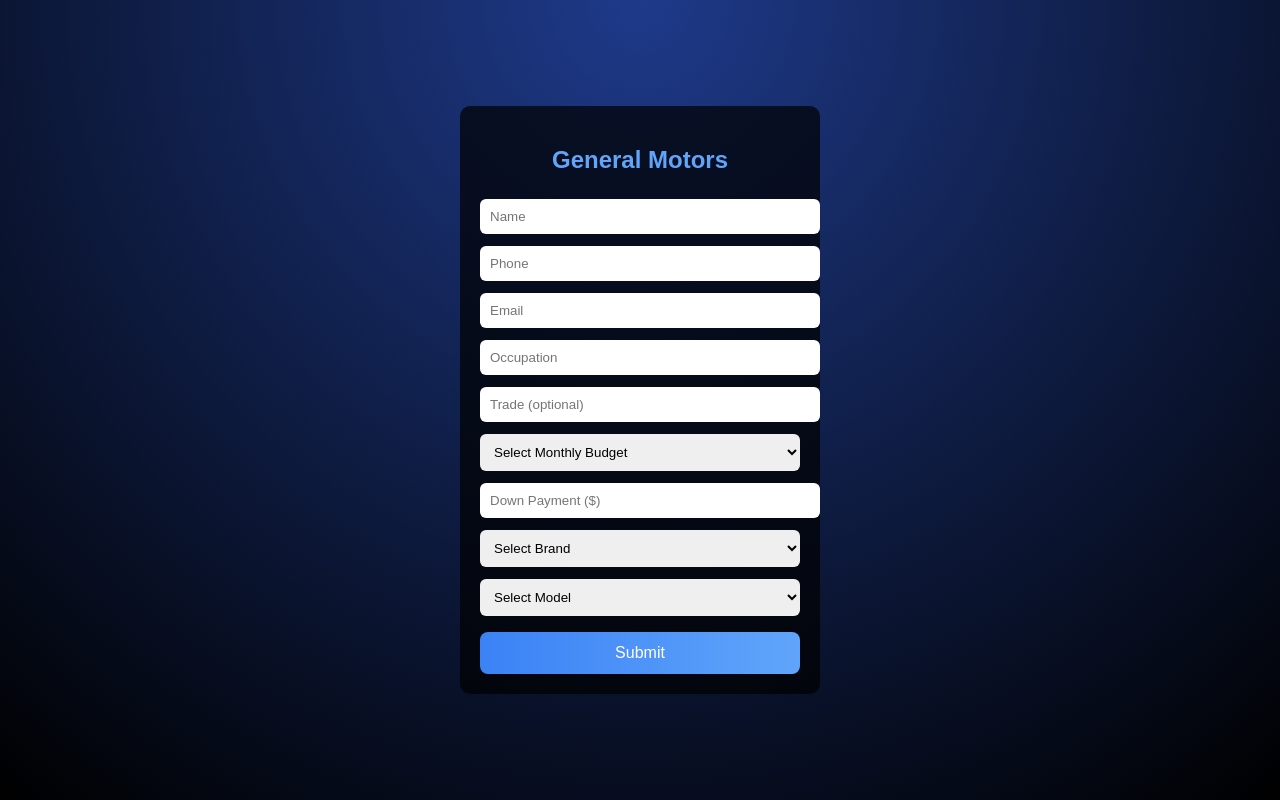
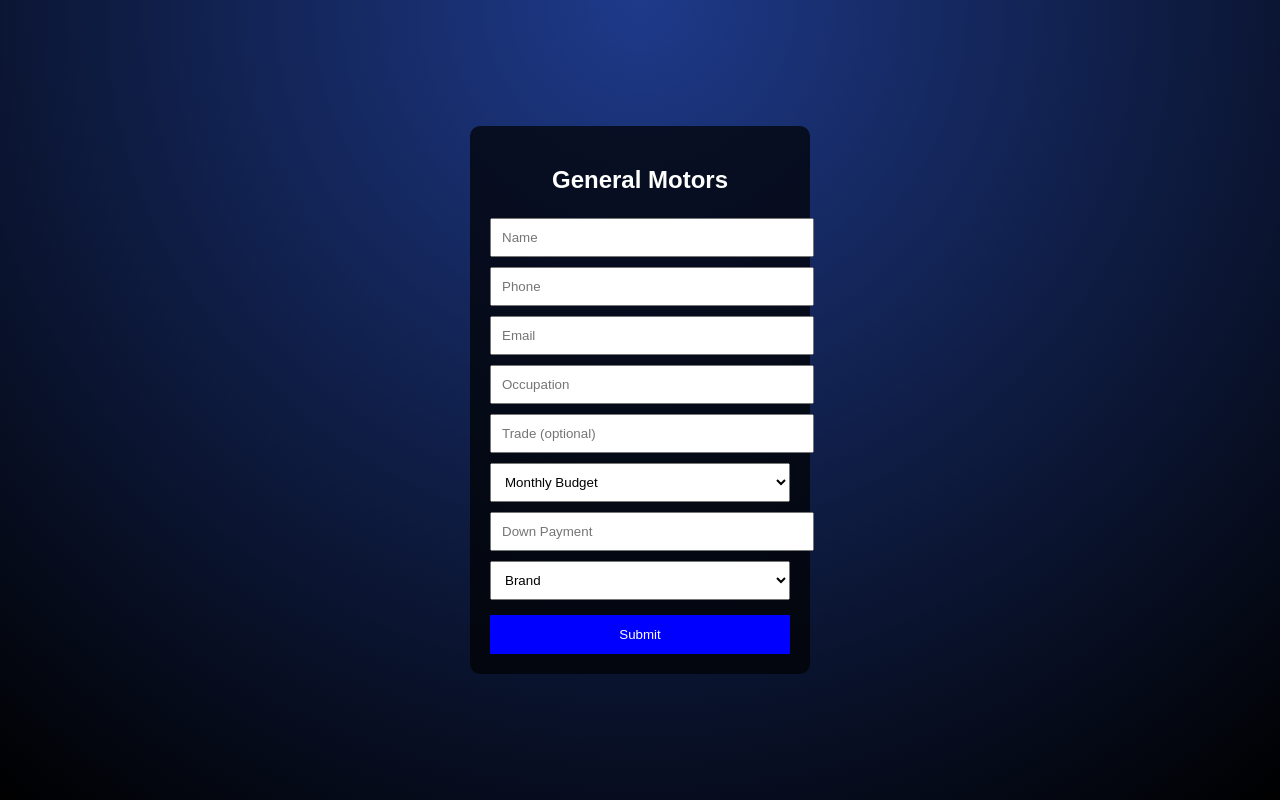
Before and after one commit to VinceSantos/Vince-leads, a plain HTML site: page index.html in a window 1280 px wide. Drawn offline with Linux system fonts and the light colour scheme.

Commit message:
Refactor form styles and update input fields

```diff
--- a/index.html
+++ b/index.html
@@ -5,47 +5,39 @@
 
 <style>
 body {
-  margin: 0;
   font-family: Arial;
   background: radial-gradient(circle at top, #1e3a8a, black);
+  color: white;
+  text-align: center;
+  margin: 0;
+  height: 100vh;
   display: flex;
   justify-content: center;
   align-items: center;
-  height: 100vh;
 }
 
 .form-box {
-  width: 320px;
+  background: rgba(0,0,0,0.7);
   padding: 20px;
-  background: rgba(0,0,0,0.7);
   border-radius: 10px;
-  text-align: center;
-}
-
-h2 {
-  color: #60a5fa;
+  width: 300px;
 }
 
 input, select {
   width: 100%;
   padding: 10px;
-  margin: 6px 0;
-  border-radius: 6px;
-  border: none;
+  margin: 5px 0;
 }
 
 button {
   width: 100%;
   padding: 12px;
+  background: blue;
+  color: white;
+  border: none;
   margin-top: 10px;
-  background: linear-gradient(to right, #3b82f6, #60a5fa);
-  border: none;
-  border-radius: 8px;
-  color: white;
-  font-size: 16px;
 }
 </style>
-
 </head>
 
 <body>
@@ -56,15 +48,12 @@
 
 <form action="https://formsubmit.co/vsantos@woodbinegm.com" method="POST">
 
-<!-- Auto reply -->
-<input type="hidden" name="_autoresponse" value="Thanks for your inquiry! This is Vince from Woodbine GM. I’ll reach out shortly.">
+<!-- SETTINGS -->
+<input type="hidden" name="_captcha" value="false">
+<input type="hidden" name="_subject" value="New GM Lead">
+<input type="hidden" name="_autoresponse" value="Thanks for your inquiry! This is Vince from Woodbine GM. I will contact you shortly.">
 
-<!-- Email subject -->
-<input type="hidden" name="_subject" value="New GM Lead">
-
-<!-- Turn off captcha -->
-<input type="hidden" name="_captcha" value="false">
-
+<!-- FIELDS -->
 <input type="text" name="Name" placeholder="Name" required>
 <input type="text" name="Phone" placeholder="Phone" required>
 <input type="email" name="Email" placeholder="Email" required>
@@ -73,26 +62,21 @@
 <input type="text" name="Trade" placeholder="Trade (optional)">
 
 <select name="Monthly Budget" required>
-  <option value="">Select Monthly Budget</option>
-  <option>$300–$400</option>
-  <option>$400–$500</option>
-  <option>$500–$600</option>
-  <option>$600–$700</option>
-  <option>$700+</option>
+  <option value="">Monthly Budget</option>
+  <option>$300-400</option>
+  <option>$400-500</option>
+  <option>$500-600</option>
+  <option>$600+</option>
 </select>
 
-<input type="text" name="Down Payment" placeholder="Down Payment ($)">
+<input type="text" name="Down Payment" placeholder="Down Payment">
 
-<select name="Brand" id="brand" onchange="updateModels()" required>
-  <option value="">Select Brand</option>
+<select name="Brand" required>
+  <option value="">Brand</option>
   <option>Chevrolet</option>
   <option>GMC</option>
   <option>Buick</option>
   <option>Cadillac</option>
-</select>
-
-<select name="Model" id="model" required>
-  <option>Select Model</option>
 </select>
 
 <button type="submit">Submit</button>
@@ -101,29 +85,5 @@
 
 </div>
 
-<script>
-function updateModels() {
-  var brand = document.getElementById("brand").value;
-  var model = document.getElementById("model");
-
-  model.innerHTML = "<option>Select Model</option>";
-
-  var data = {
-    Chevrolet: ["Trax","Equinox","Blazer","Traverse","Tahoe","Suburban","Silverado"],
-    GMC: ["Terrain","Acadia","Yukon","Sierra","Canyon"],
-    Buick: ["Encore GX","Envista","Envision","Enclave"],
-    Cadillac: ["XT4","XT5","XT6","Escalade","Lyriq"]
-  };
-
-  if (data[brand]) {
-    data[brand].forEach(function(m) {
-      var option = document.createElement("option");
-      option.text = m;
-      model.add(option);
-    });
-  }
-}
-</script>
-
 </body>
 </html>
```
